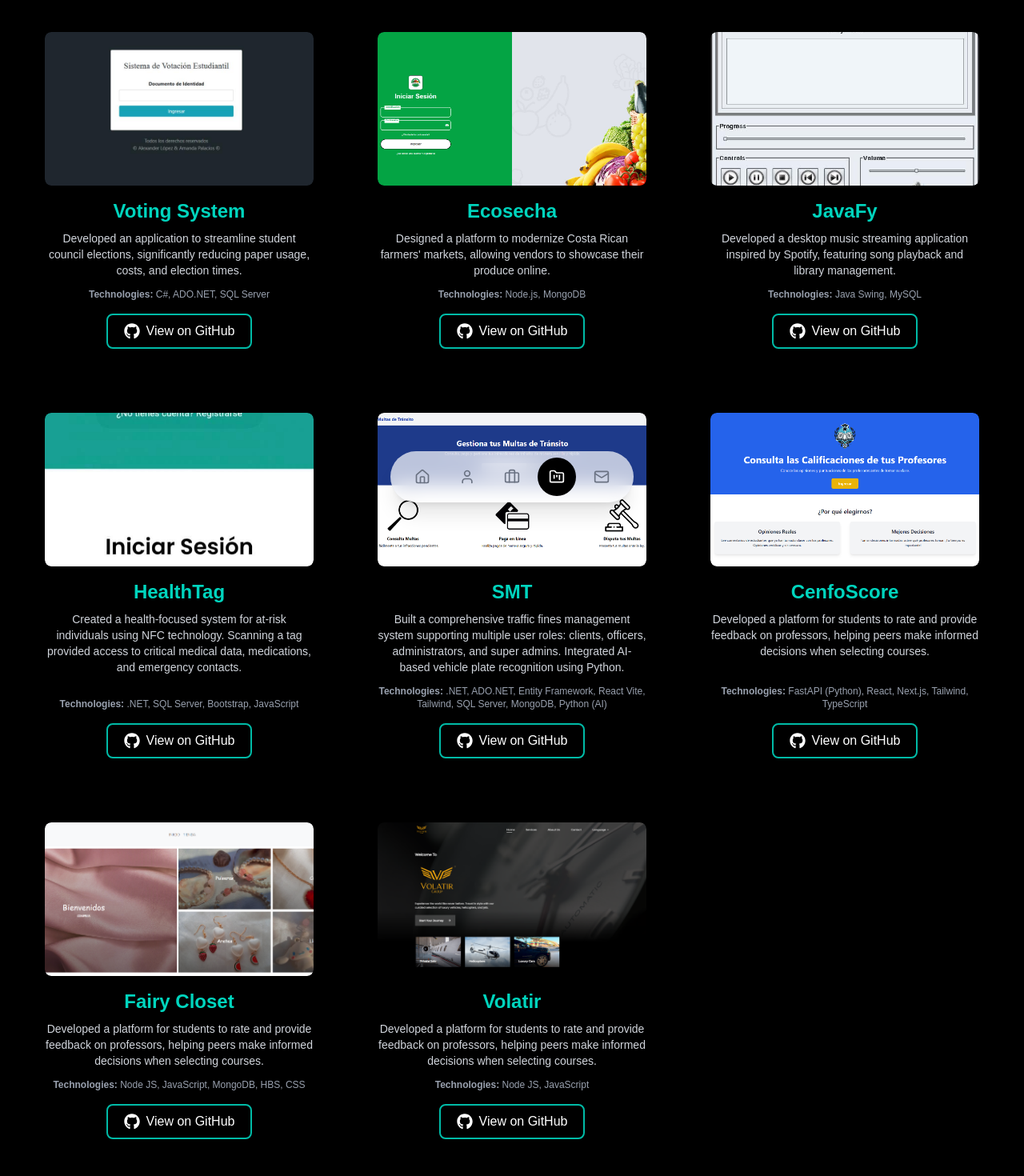
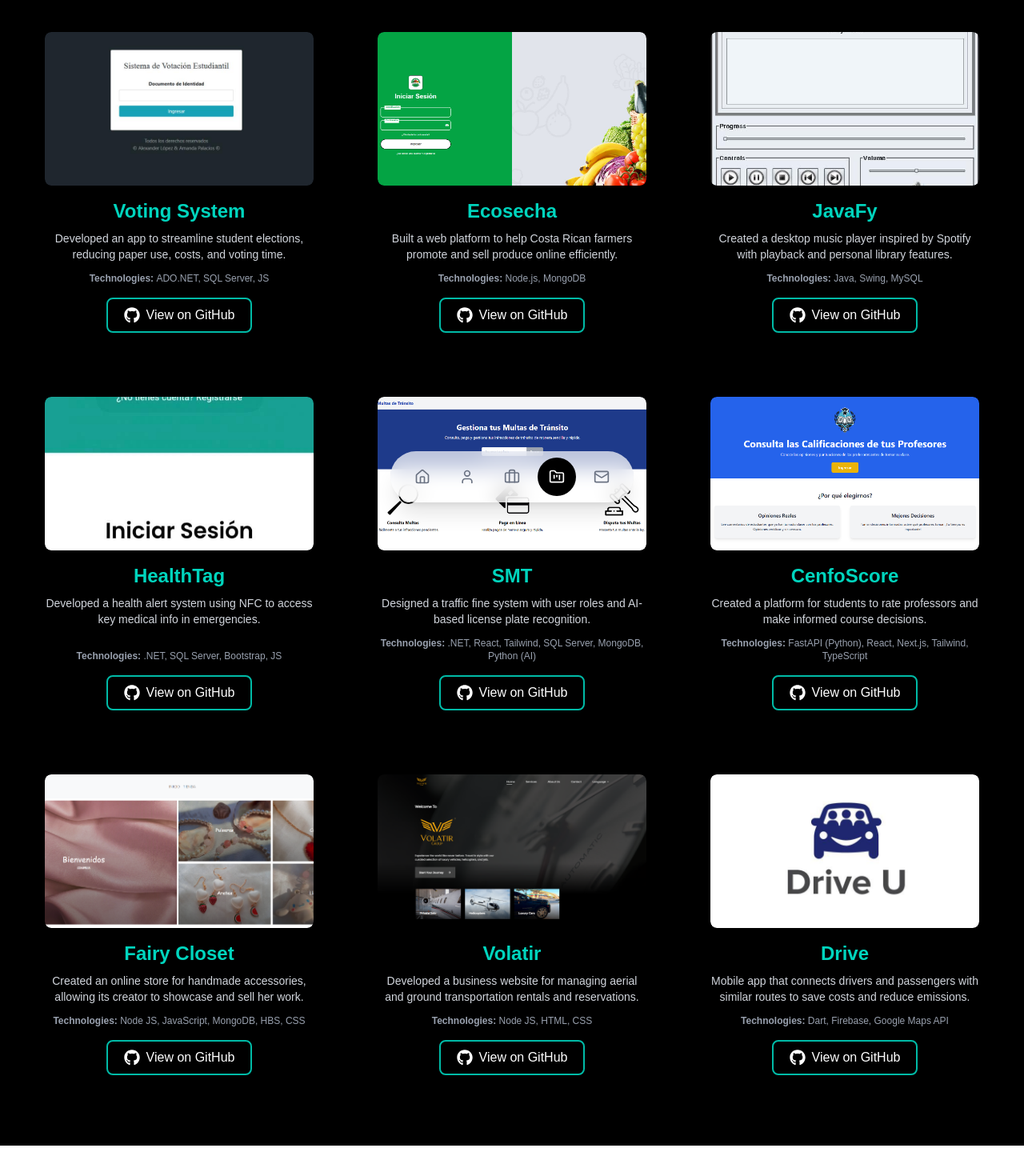
Before and after one commit to Alexlop175/MyPortfolio, a Next.js app: page /projects in a window 1280 px wide. Shown: the part 156-1626 px from the top of the page at 80% size. After the commit the page ends 1588 px from the top, so only its background shows below. Built offline with nearby package versions, Linux system fonts and the light colour scheme.

Commit message:
Agregar proyecto DriveU

```diff
--- a/src/components/ProjectsSection.tsx
+++ b/src/components/ProjectsSection.tsx
@@ -25,52 +25,50 @@ export default function ProjectsSection() {
   const projectsData = [
     {
       title: "Voting System",
-      technologies: ["C#", "ADO.NET", "SQL Server"],
+      technologies: ["ADO.NET", "SQL Server", "JS"],
       description:
-        "Developed an application to streamline student council elections, significantly reducing paper usage, costs, and election times.",
-      githubLink: "https://github.com/yourusername/voting-system", // Replace with actual link
-      image: "/projects/SV.jpg", // Replace with image path
+        "Developed an app to streamline student elections, reducing paper use, costs, and voting time.",
+      githubLink: "https://github.com/yourusername/voting-system",
+      image: "/projects/SV.jpg",
     },
     {
       title: "Ecosecha",
       technologies: ["Node.js", "MongoDB"],
       description:
-        "Designed a platform to modernize Costa Rican farmers' markets, allowing vendors to showcase their produce online.",
-      githubLink: "https://github.com/yourusername/ecosecha", // Replace with actual link
-      image: "/projects/Ecosecha.png", // Replace with image path
+        "Built a web platform to help Costa Rican farmers promote and sell produce online efficiently.",
+      githubLink: "https://github.com/yourusername/ecosecha",
+      image: "/projects/Ecosecha.png",
     },
     {
       title: "JavaFy",
-      technologies: ["Java Swing", "MySQL"],
+      technologies: ["Java", "Swing", "MySQL"],
       description:
-        "Developed a desktop music streaming application inspired by Spotify, featuring song playback and library management.",
-      githubLink: "https://github.com/yourusername/javafy", // Replace with actual link
-      image: "/projects/javafy.png", // Replace with image path
+        "Created a desktop music player inspired by Spotify with playback and personal library features.",
+      githubLink: "https://github.com/yourusername/javafy",
+      image: "/projects/javafy.png",
     },
     {
       title: "HealthTag",
-      technologies: [".NET", "SQL Server", "Bootstrap", "JavaScript"],
+      technologies: [".NET", "SQL Server", "Bootstrap", "JS"],
       description:
-        "Created a health-focused system for at-risk individuals using NFC technology. Scanning a tag provided access to critical medical data, medications, and emergency contacts.",
-      githubLink: "https://github.com/yourusername/healthtag", // Add actual link
-      image: "/projects/HealthTag.jpg", // Add actual image path
+        "Developed a health alert system using NFC to access key medical info in emergencies.",
+      githubLink: "https://github.com/yourusername/healthtag",
+      image: "/projects/HealthTag.jpg",
     },
     {
       title: "SMT",
       technologies: [
         ".NET",
-        "ADO.NET",
-        "Entity Framework",
-        "React Vite",
+        "React",
         "Tailwind",
         "SQL Server",
         "MongoDB",
         "Python (AI)",
       ],
       description:
-        "Built a comprehensive traffic fines management system supporting multiple user roles: clients, officers, administrators, and super admins. Integrated AI-based vehicle plate recognition using Python.",
-      githubLink: "https://github.com/yourusername/smt", // Add actual link
-      image: "/projects/SMT.png", // Add actual image path
+        "Designed a traffic fine system with user roles and AI-based license plate recognition.",
+      githubLink: "https://github.com/yourusername/smt",
+      image: "/projects/SMT.png",
     },
     {
       title: "CenfoScore",
@@ -82,25 +80,33 @@ export default function ProjectsSection() {
         "TypeScript",
       ],
       description:
-        "Developed a platform for students to rate and provide feedback on professors, helping peers make informed decisions when selecting courses.",
-      githubLink: "https://github.com/yourusername/cenfoscore", // Add actual link
-      image: "/projects/CenfoScore.png", // Add actual image path
+        "Created a platform for students to rate professors and make informed course decisions.",
+      githubLink: "https://github.com/yourusername/cenfoscore",
+      image: "/projects/CenfoScore.png",
     },
     {
       title: "Fairy Closet",
       technologies: ["Node JS", "JavaScript", "MongoDB", "HBS", "CSS"],
       description:
-        "Developed a platform for students to rate and provide feedback on professors, helping peers make informed decisions when selecting courses.",
-      githubLink: "https://github.com/yourusername/cenfoscore", // Add actual link
-      image: "/projects/FairyCloset.png", // Add actual image path
+        "Created an online store for handmade accessories, allowing its creator to showcase and sell her work.",
+      githubLink: "https://github.com/yourusername/fairycloset",
+      image: "/projects/FairyCloset.png",
     },
     {
       title: "Volatir",
-      technologies: ["Node JS", "JavaScript"],
+      technologies: ["Node JS", "HTML", "CSS"],
       description:
-        "Developed a platform for students to rate and provide feedback on professors, helping peers make informed decisions when selecting courses.",
-      githubLink: "https://github.com/yourusername/cenfoscore", // Add actual link
-      image: "/projects/Volatir.png", // Add actual image path
+        "Developed a business website for managing aerial and ground transportation rentals and reservations.",
+      githubLink: "https://github.com/yourusername/volatir",
+      image: "/projects/Volatir.png",
+    },
+    {
+      title: "Drive",
+      technologies: ["Dart", "Firebase", "Google Maps API"],
+      description:
+        "Mobile app that connects drivers and passengers with similar routes to save costs and reduce emissions.",
+      githubLink: "https://github.com/yourusername/drive-carpool",
+      image: "/projects/DriveU.jpeg",
     },
   ];
 
```
Also changed, not shown: public/projects/DriveU.jpeg (added).
